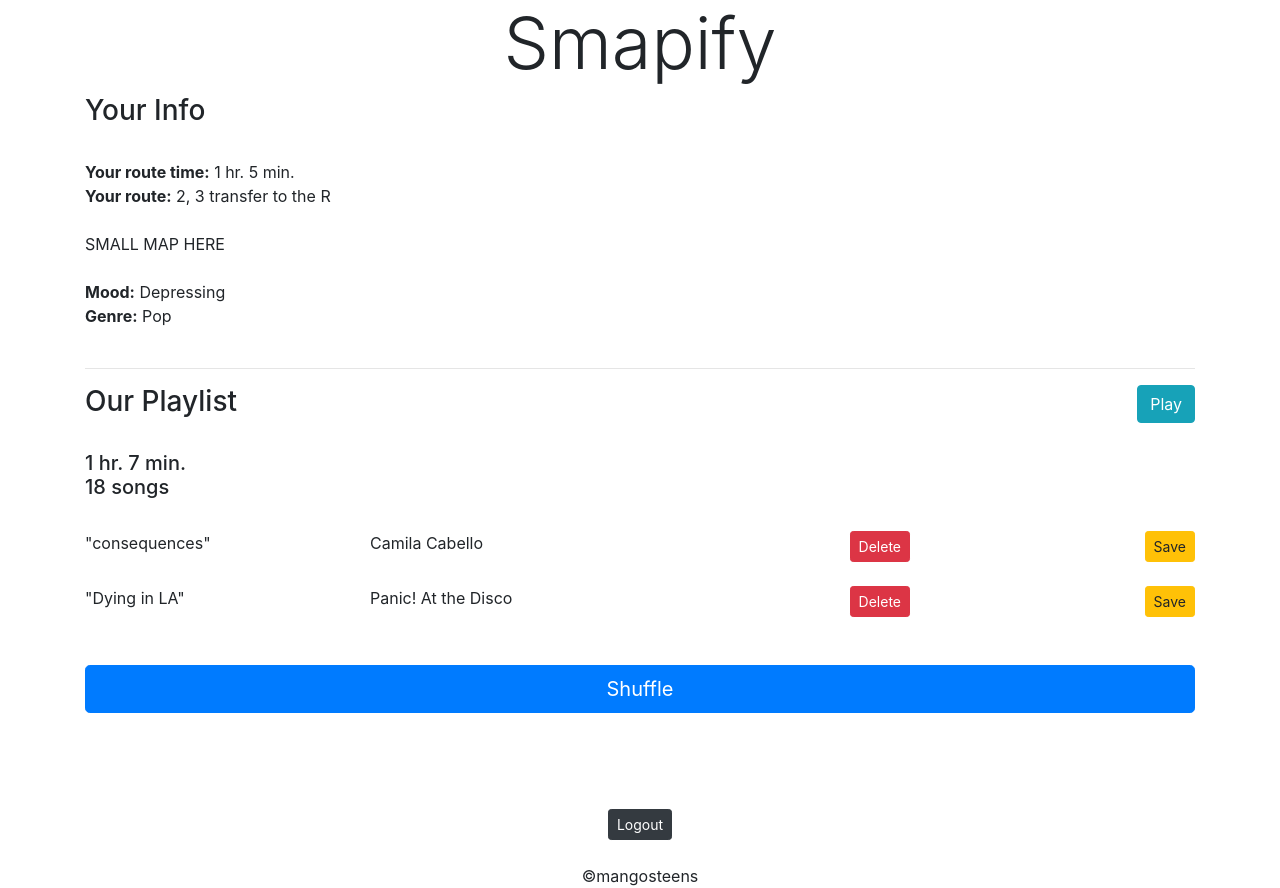
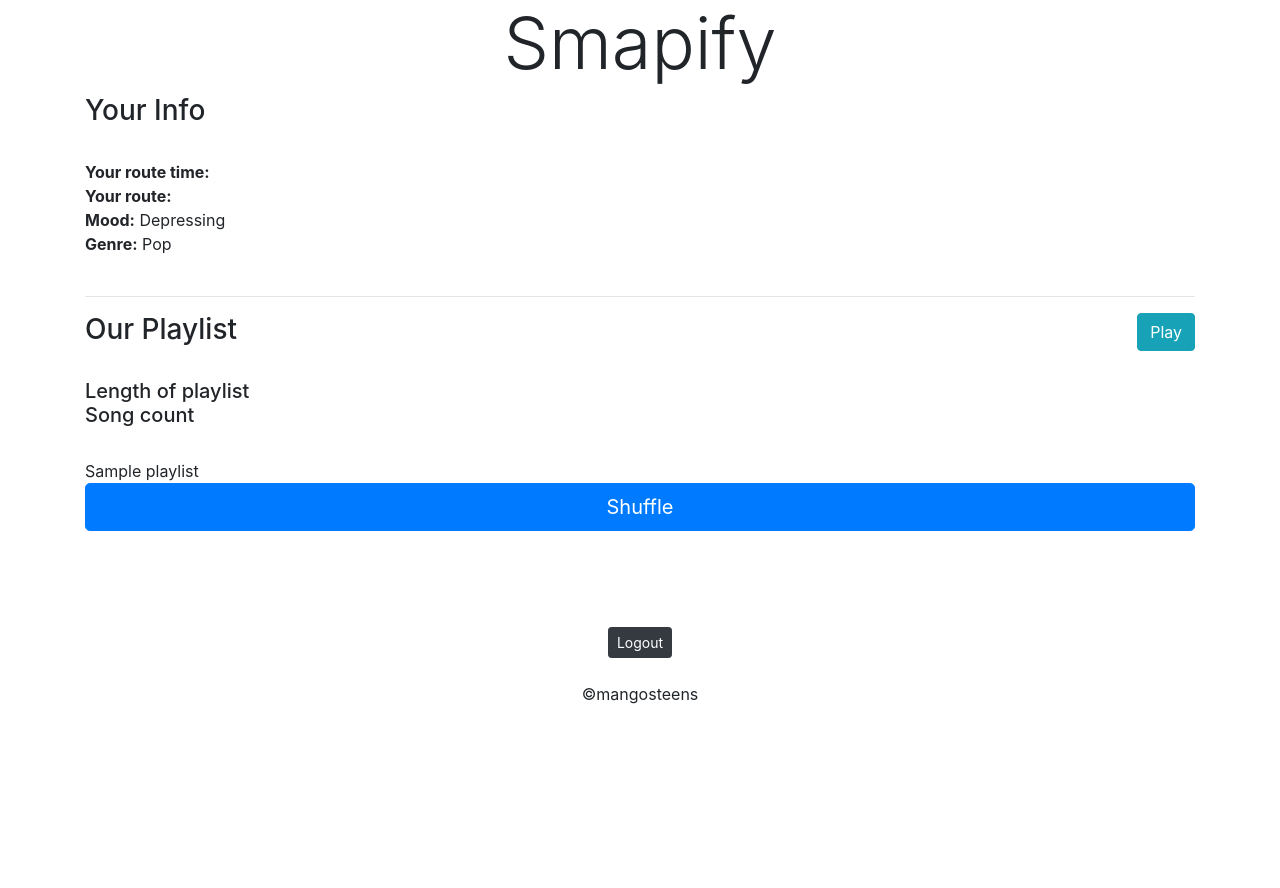
Before and after one commit to ccai1/mangosteens, a Flask app: template templates/play.html in a window 1280 px wide. After the commit the page ends 704 px from the top, so only its background shows below. Run offline with Flask 2, Linux system fonts and the light colour scheme; the template is opened without the code that fills it: most values are stand-ins (such as "Sample title", 1, 10 or a date in 2020); parts of the project's set-up code (start-up, migrations or seed data) failed here and were passed over; some libraries are stand-ins or nearby versions.

Commit message:
link to playlist algo

```diff
--- a/app.py
+++ b/app.py
@@ -5,7 +5,7 @@ from flask import Flask, render_template, request, session, redirect, url_for, f
 from passlib.hash import sha256_crypt
 
 import db_edit
-from util import routes, transit
+from util import routes, transit, music
 
 app = Flask(__name__)
 app.secret_key = os.urandom(8)
@@ -16,7 +16,9 @@ def home():
     #checks if there is a session
     if 'user' in session:
         #if there is then just show the welcome screen
-        return render_template('welcome.html', user=session['user'])
+        return render_template('welcome.html',
+                                top_hit = music.get_top_tracks(1),
+                                user=session['user'])
     else:
         #if not just ask for info
         return render_template('home.html')
@@ -94,8 +96,8 @@ def route():
             time = routes.get_time(info)
             time = time[3:5] + ' minutes and ' + time[7:9] + ' seconds'
 
-            print ("-----ROUTE INFO-----")
-            print (info)
+            # print ("-----ROUTE INFO-----")
+            # print (info)
 
         else:
 
@@ -133,10 +135,11 @@ def route():
 @app.route('/play', methods=['POST', 'GET'])
 def play():
     '''runs the song algorithm'''
-    # route = request.form['route']
-    # get route_time and route_info and pass to play.html
-    # call algorithm with route_time
-    return render_template('play.html')
+    time = request.form.get('time')
+    playlist = music.find_playlist(time)
+    return render_template('play.html',
+                            playlist = playlist
+    )
 
 # Consider: Do we need an edit page?
 #
--- a/templates/play.html
+++ b/templates/play.html
@@ -4,10 +4,12 @@
 
     <h3>Your Info</h3><br>
 
-    <b>Your route time:</b> 1 hr. 5 min.<br>
-    <b>Your route:</b> 2, 3 transfer to the R<br><br>
+    <b>Your route time:</b><br>
+    <!-- </b> 1 hr. 5 min.<br> -->
+    <b>Your route:</b><br>
+    <!-- 2, 3 transfer to the R<br><br> -->
 
-    SMALL MAP HERE <br><br>
+    <!-- SMALL MAP HERE <br><br> -->
 
     <b>Mood:</b> Depressing<br>
     <b>Genre:</b> Pop<br><br>
@@ -25,8 +27,8 @@
       </div>
     </div><br>
 
-    <h5>1 hr. 7 min.<br>
-    18 songs</h5><br>
+    <h5>Length of playlist<br>
+    Song count</h5><br>
 
     <!-- {% for song in playlist %} -->
     <!-- {% endfor %} -->
@@ -34,8 +36,8 @@
     <!-- put this in the loop of all the songs found  -->
 
 
-
-      <div class="row">
+      {{playlist}}
+      <!-- <div class="row">
         <div class="col-sm">
           "consequences"
         </div>
@@ -48,9 +50,9 @@
         <div class="col-sm">
           <button type="submit" class="btn btn-warning btn-sm float-right" name="saved" value="{save}">Save</button><br>
         </div>
-      </div><br>
+      </div><br> -->
 
-      <div class="row">
+      <!-- <div class="row">
         <div class="col-sm outline">
           "Dying in LA"
         </div>
@@ -63,7 +65,7 @@
         <div class="col-sm">
           <button type="submit" class="btn btn-warning btn-sm float-right" name="saved" value="{save}">Save</button><br>
         </div>
-      </div><br><br>
+      </div><br><br> -->
 
       <button type="submit" class="btn btn-primary btn-lg btn-block" name="shuffle" value="{shuffle}">Shuffle</button><br><br>
 
--- a/templates/welcome.html
+++ b/templates/welcome.html
@@ -19,7 +19,6 @@
       <label for="start">Starting Address:</label>
       <input type="text" class="form-control" id="start" name="start">
     </div>
-    <br>
     <div class="form-group">
       <label for="destination">Destination:</label>
       <input type="text" class="form-control" name="destination">
@@ -64,6 +63,8 @@
       <input type="text" class="form-control" name="artist">
     </div>
 
+    <b>Top Charts:</b> {{top_hit[0][1]}} by {{top_hit[0][0]}}<br><br>
+
     <button type="submit" class="btn btn-outline-danger">Submit</button>
   </form>
 
@@ -90,7 +91,6 @@
       <br><br>
 
       <b>Word of the day:</b> "toxic"<br>
-      <b>Spotify's Top Hit:</b> "thank u, next"<br><br>
 
       <input type="submit" value="Submit"><br><br>
 </form>
--- a/util/music.py
+++ b/util/music.py
@@ -1,7 +1,7 @@
 import json
 from urllib import request, parse
 
-with open("../data/keys.json") as f:
+with open("data/keys.json") as f:
 	api_keys = json.load(f)
 
 key = api_keys["tracks_key"]
@@ -67,3 +67,6 @@ def get_tracks(tag, num):
 
 print(get_top_tracks(5))
 print(get_tracks("edm", 3))
+
+def find_playlist (time, mood = None, genre = None, artist = None):
+    return time
--- a/util/routes.py
+++ b/util/routes.py
@@ -2,7 +2,7 @@ import json
 from urllib import request, parse
 
 # api authentication
-with open("../data/keys.json") as f:
+with open("data/keys.json") as f:
 	api_keys = json.load(f)
 
 KEY = api_keys["routes_key"]
--- a/util/transit.py
+++ b/util/transit.py
@@ -2,9 +2,8 @@ import json
 from urllib import request, parse
 from datetime import datetime
 
-import routes as ro
 # api authentication
-with open("../data/keys.json") as f:
+with open("data/keys.json") as f:
 	api_keys = json.load(f)
 
 app_id = api_keys["transit_id"]
@@ -21,39 +20,69 @@ app_code = api_keys["transit_code"]
 """
 def get_transit_info(location, destination): # hide key, vars for start/end address, key
 
-    try:
-        URL_STUB = "https://transit.api.here.com/v3/route.json?dep={},{}&arr={},{}&time={}&app_id={}&app_code={}"
+    # try:
+    #     URL_STUB = "https://transit.api.here.com/v3/route.json?dep={},{}&arr={},{}&time={}&app_id={}&app_code={}"
+	#
+    #     # optains a list => [latitude, longitude] of address given
+    #     dep = get_geo(location)
+    #     arr = get_geo(destination)
+	#
+    #     # assign the lat and longs to variables
+    #     dep_lat = dep["lat"]
+    #     dep_long = dep["lng"]
+    #     arr_lat = arr["lat"]
+    #     arr_long = arr["lng"]
+	#
+    #     # current time + 5 minutes
+    #     time = curr_time()
+	#
+	# 	# setting the url
+    #     URL = URL_STUB.format(dep_lat, dep_long, arr_lat, arr_long, time, app_id, app_code)
+    #     # print(URL)
+	#
+    #     # getting data
+    #     response = request.urlopen(URL)
+    #     response = response.read()
+    #     data = json.loads(response)
+	#
+    #     # getting just the routes
+    #     routes = data["Res"]["Connections"]["Connection"]
+	#
+    #     #print(routes)
+    #     return routes
+	#
+    # except:
+    #     return False
 
-        # optains a list => [latitude, longitude] of address given
-        dep = get_geo(location)
-        arr = get_geo(destination)
+	URL_STUB = "https://transit.api.here.com/v3/route.json?dep={},{}&arr={},{}&time={}&app_id={}&app_code={}"
 
-        # assign the lat and longs to variables
-        dep_lat = dep["lat"]
-        dep_long = dep["lng"]
-        arr_lat = arr["lat"]
-        arr_long = arr["lng"]
+	# optains a list => [latitude, longitude] of address given
+	dep = get_geo(location)
+	arr = get_geo(destination)
 
-        # current time + 5 minutes
-        time = curr_time()
+	# assign the lat and longs to variables
+	dep_lat = dep["lat"]
+	dep_long = dep["lng"]
+	arr_lat = arr["lat"]
+	arr_long = arr["lng"]
 
-		# setting the url
-        URL = URL_STUB.format(dep_lat, dep_long, arr_lat, arr_long, time, app_id, app_code)
-        # print(URL)
+	# current time + 5 minutes
+	time = curr_time()
 
-        # getting data
-        response = request.urlopen(URL)
-        response = response.read()
-        data = json.loads(response)
+	# setting the url
+	URL = URL_STUB.format(dep_lat, dep_long, arr_lat, arr_long, time, app_id, app_code)
+	print(URL)
 
-        # getting just the routes
-        routes = data["Res"]["Connections"]["Connection"]
+	# getting data
+	response = request.urlopen(URL)
+	response = response.read()
+	data = json.loads(response)
 
-        #print(routes)
-        return routes
+	# getting just the routes
+	routes = data["Res"]["Connections"]["Connection"]
 
-    except:
-        return False
+	#print(routes)
+	return routes
 
 ########################################
 #####   START OF GETS FROM ROUTE   #####
@@ -280,14 +309,14 @@ to = "116th St & Broadway, New York, NY 10027"
 #
 # print ('---TESTING transit.py---')
 #
-print ('rou')
-rou = get_transit_info(now, to)
-# print (rou)
-#
-# print ('time')
-# print(get_total_time(rou[0]))
-print("\n Getting the directions to the first route: ")
-print(get_directions(rou[0]))
+# print ('rou')
+# rou = get_transit_info(now, to)
+# # print (rou)
+# #
+# # print ('time')
+# # print(get_total_time(rou[0]))
+# print("\n Getting the directions to the first route: ")
+# print(get_directions(rou[0]))
 
 # print(x)
 # get_rev_geo(x["lat"], x["lng"])
```
Also changed, not shown: templates/route.html (+14 -11 lines).
